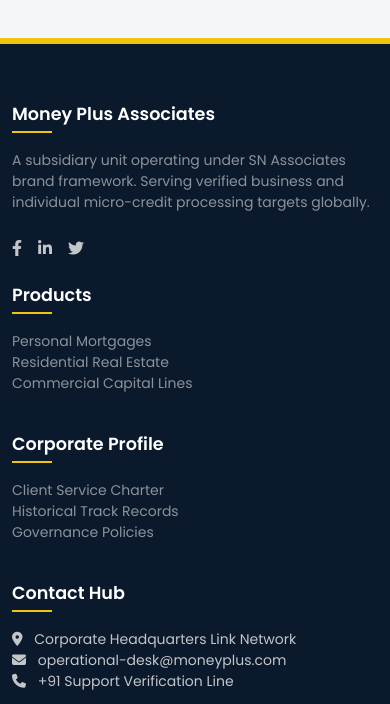
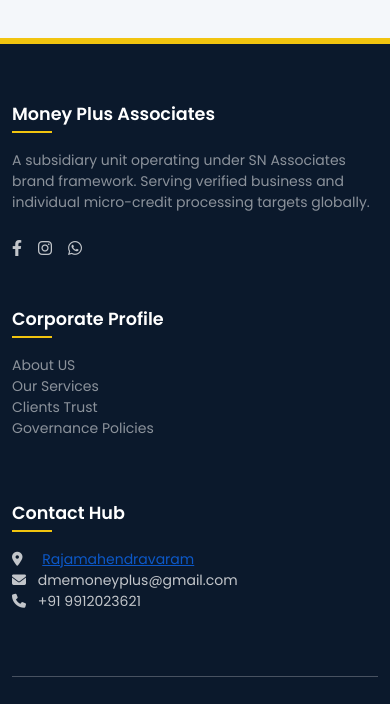
Before and after one commit to 8977115766/Money_Plus_Associates, a Flask app: page /history in a window 390 px wide. Shown: the part 5796-6500 px from the top of the page. Run offline with Flask 3, Linux system fonts and the light colour scheme.

Commit message:
Update history.html

```diff
--- a/templates/history.html
+++ b/templates/history.html
@@ -406,42 +406,75 @@
 
      <footer class="footer-premium">
     <div class="container">
-            <div class="row g-4 mb-5">
-                <div class="col-lg-4 col-md-6">
+        <div class="row g-5 justify-content-between mb-5">
+
+            <!-- Column 1 -->
+            <div class="col-lg-4 col-md-6 pe-lg-5">
                 <h5 class="footer-heading">Money Plus Associates</h5>
-                    <p class="small opacity-75 mb-4">A subsidiary unit operating under SN Associates brand framework. Serving verified business and individual micro-credit processing targets globally.</p>
+
+                <p class="small opacity-75 mb-4">
+                    A subsidiary unit operating under SN Associates brand framework.
+                    Serving verified business and individual micro-credit processing targets globally.
+                </p>
+
                 <div class="d-flex gap-3 social-icons">
-                        <a href="#"><i class="fab fa-facebook-f text-white opacity-75"></i></a>
-                        <a href="#"><i class="fab fa-linkedin-in text-white opacity-75"></i></a>
-                        <a href="#"><i class="fab fa-twitter text-white opacity-75"></i></a>
+                    <a href="https://www.facebook.com/share/1aozrGBt6L/">
+                        <i class="fab fa-facebook-f text-white opacity-75"></i>
+                    </a>
+
+                    <a href="https://www.instagram.com/moneyplusassociates?igsh=MXdpdmtqbTlqbGEzaw==">
+                        <i class="fa-brands fa-instagram text-white opacity-75"></i>
+                    </a>
+
+                    <a href="https://wa.me/919912023621">
+                        <i class="fa-brands fa-whatsapp text-white opacity-75"></i>
+                    </a>
                 </div>
             </div>
-                <div class="col-lg-2 col-md-6 footer-links">
-                    <h5 class="footer-heading">Products</h5>
+
+            <!-- Column 2 -->
+            <div class="col-lg-3 col-md-6 px-lg-4 footer-links">
+                <h5 class="footer-heading">Corporate Profile</h5>
+
                 <ul class="list-unstyled text-white opacity-75 small">
-                        <li><a href="/loans">Personal Mortgages</a></li>
-                        <li><a href="/loans">Residential Real Estate</a></li>
-                        <li><a href="/loans">Commercial Capital Lines</a></li>
-                    </ul>
-                </div>
-                <div class="col-lg-3 col-md-6 footer-links">
-                    <h5 class="footer-heading">Corporate Profile</h5>
-                    <ul class="list-unstyled text-white opacity-75 small">
-                        <li><a href="/benefits">Client Service Charter</a></li>
-                        <li><a href="/history">Historical Track Records</a></li>
+                    <li><a href="/history">About US</a></li>
+                    <li><a href="/loans">Our Services</a></li>
+                    <li><a href="/benefits">Clients Trust</a></li>
                     <li><a href="#">Governance Policies</a></li>
                 </ul>
             </div>
-                <div class="col-lg-3 col-md-6">
+
+            <!-- Column 3 -->
+            <div class="col-lg-3 col-md-6 ps-lg-5">
                 <h5 class="footer-heading">Contact Hub</h5>
+
                 <ul class="list-unstyled text-white opacity-75 small">
-                        <li><i class="fas fa-location-dot me-2 text-gold"></i> Corporate Headquarters Link Network</li>
-                        <li><i class="fas fa-envelope me-2 text-gold"></i> operational-desk@moneyplus.com</li>
-                        <li><i class="fas fa-phone me-2 text-gold"></i> +91 Support Verification Line</li>
+                    <li>
+                        <i class="fas fa-location-dot me-3"></i>
+
+                        <a href="https://www.google.com/maps/@17.0269643,81.7991554,3a,75y,14.45h,90t/data=!3m7!1e1!3m5!1sVUqX13vWYnY11ZoN9_nNHw!2e0!6shttps:%2F%2Fstreetviewpixels-pa.googleapis.com%2Fv1%2Fthumbnail%3Fcb_client%3Dmaps_sv.tactile%26w%3D900%26h%3D600%26pitch%3D0%26panoid%3DVUqX13vWYnY11ZoN9_nNHw%26yaw%3D14.446147!7i16384!8i8192!18m1!1e1?entry=ttu&g_ep=EgoyMDI2MDUyMC4wIKXMDSoASAFQAw%3D%3D"
+                           target="_blank">
+
+                            Rajamahendravaram
+                        </a>
+                    </li>
+
+                    <li>
+                        <i class="fas fa-envelope me-2 text-gold"></i>
+                        dmemoneyplus@gmail.com
+                    </li>
+
+                    <li>
+                        <i class="fas fa-phone me-2 text-gold"></i>
+                        +91 9912023621
+                    </li>
                 </ul>
             </div>
+
         </div>
+
         <hr class="opacity-25 bg-light">
+
         <div class="text-center small opacity-75 pt-2">
             &copy; 2026 Money Plus Associates - S N Associates. All Rights Reserved. All underwriting subject to regulatory verification norms.
         </div>
```
Lines whose indentation alone changed are shown as unchanged.
